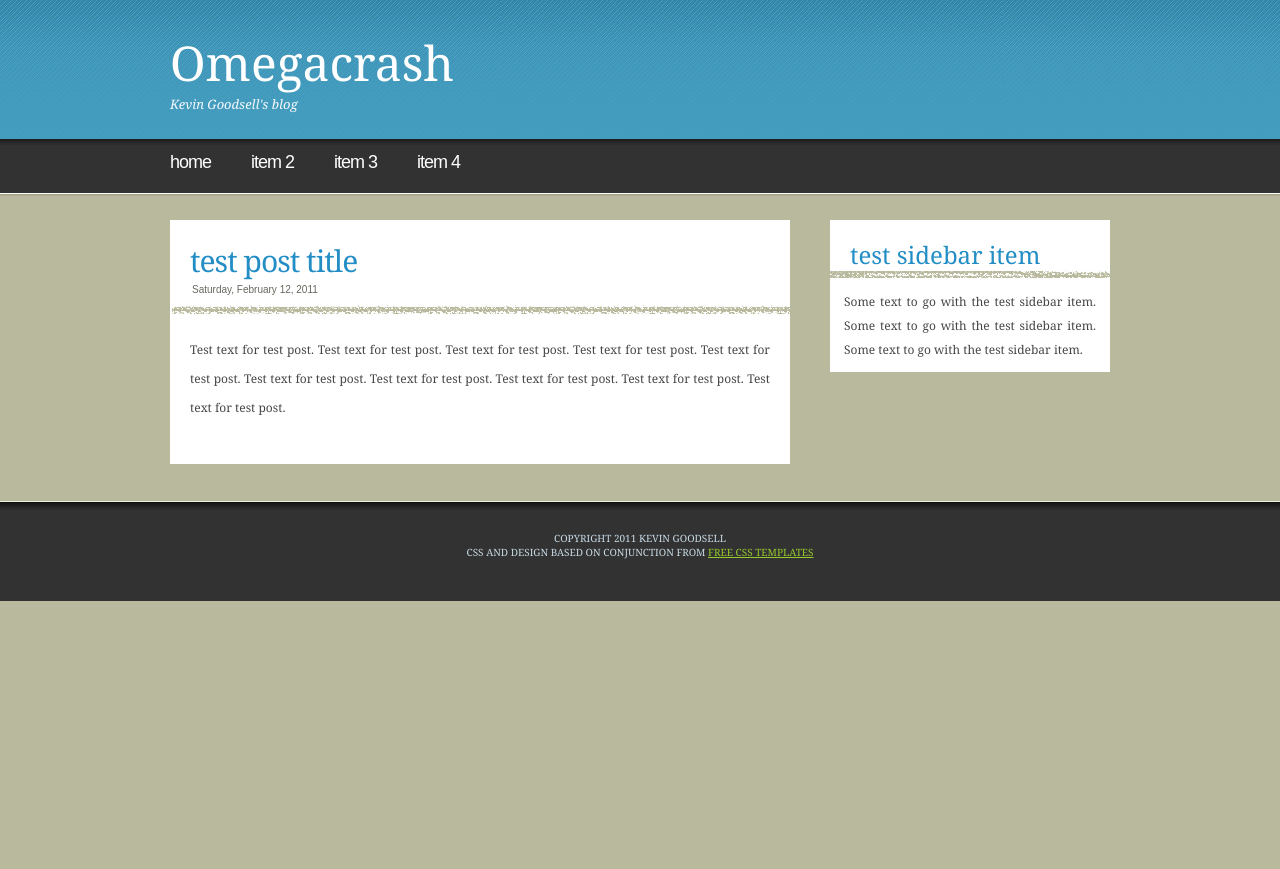
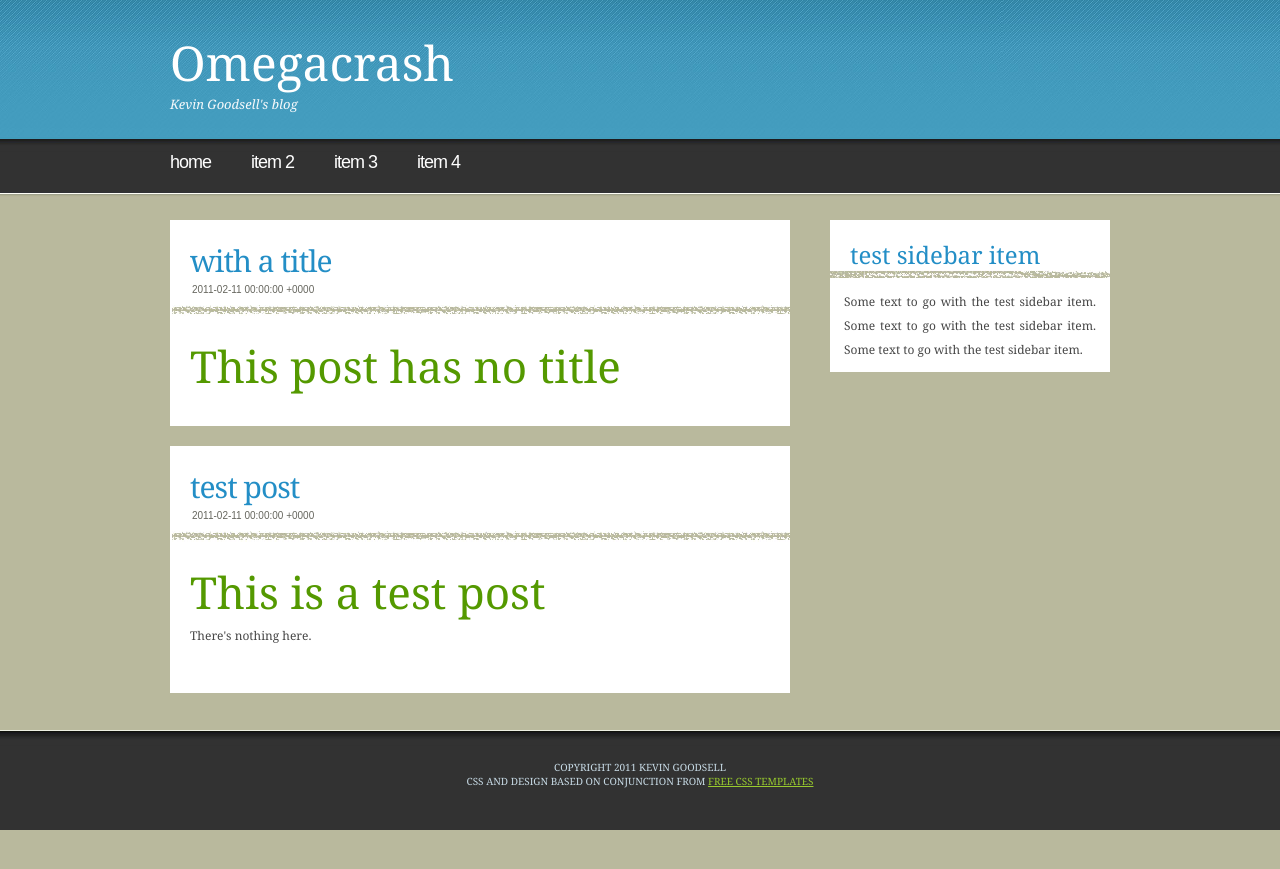
Before and after one commit to KevinGoodsell/kevingoodsell.github.com, a Jekyll site: the page built from index.html, in a window 1280 px wide. Shown: the top 869 px of the page. Built offline with Jekyll 4.4.1, drawn with Linux system fonts in a browser that asks for light colours.

Commit message:
Attempt to add posts to index.

```diff
--- a/index.html
+++ b/index.html
@@ -2,13 +2,15 @@
 layout: default
 title: Layout Test Page
 ---
+{% for post in site.posts limit:3 %}
 <div class="post">
-    <h2 class="title"><a href="/">Test Post Title</a></h2>
-    <p class="meta">Saturday, February 12, 2011
+    <h2 class="title"><a href="{{ post.url }}">{{ post.title }}</a></h2>
+    <p class="meta">{{ post.date }}
     <div class="entry">
-        <p>Test text for test post. Test text for test post. Test text for test
-        post. Test text for test post. Test text for test post. Test text for
-        test post. Test text for test post. Test text for test post. Test text
-        for test post. Test text for test post.
+        {{ post.content }}
     </div>
 </div>
+{% endfor %}
+
+{% for post in site.posts offset:3 %}
+{% endfor %}
```
